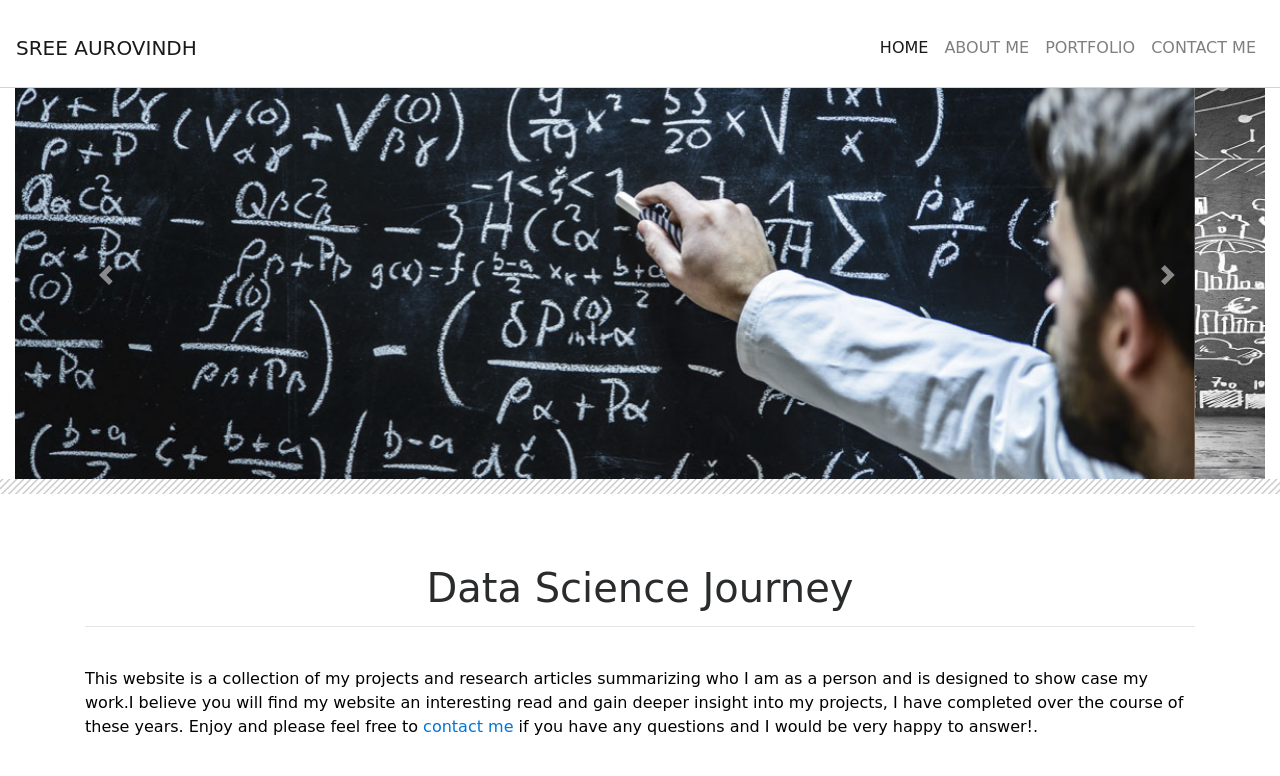
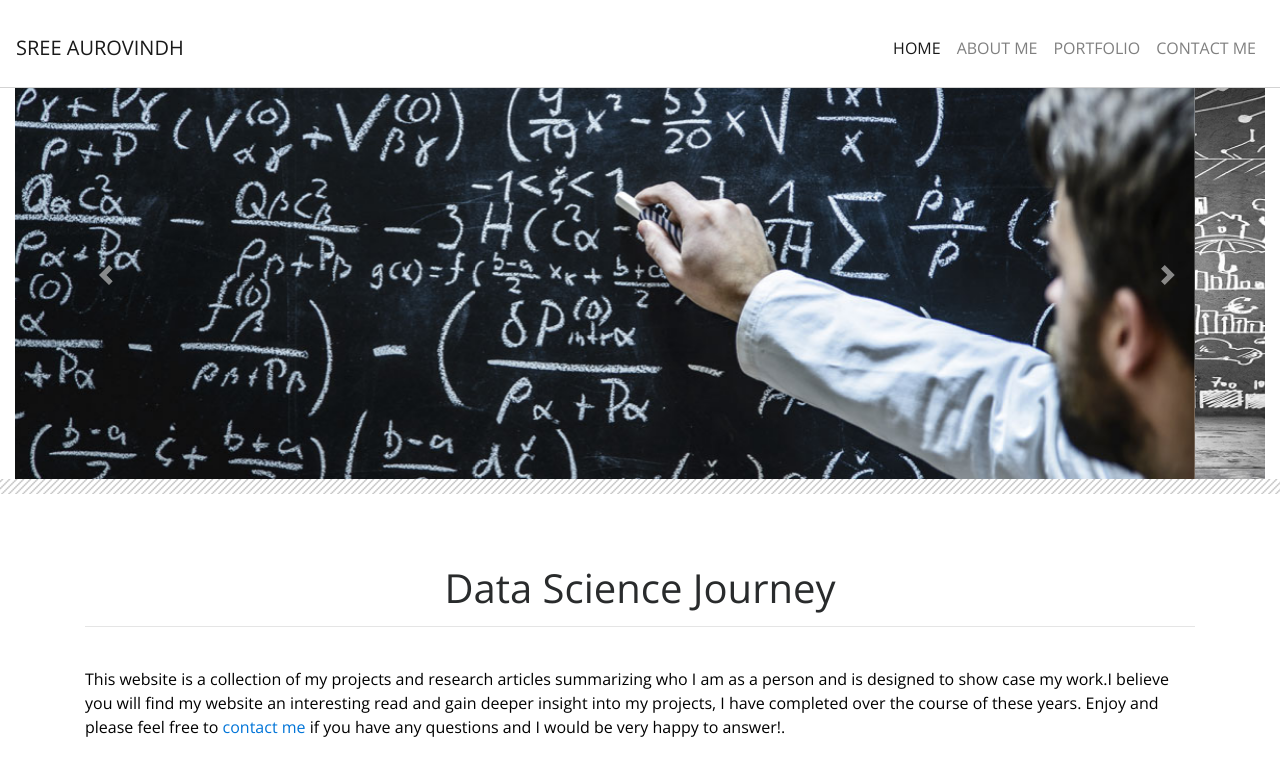
Before and after one commit to sreeaurovindh/sreeaurovindh.github.io, a website: page index.html in a window 1280 px wide. Shown: the top 776 px of the page. Drawn offline with nearby package versions, Linux system fonts and the light colour scheme; a script that the page names is missing.

Commit message:
Fixing Cursive Issues

```diff
--- a/css/main.css
+++ b/css/main.css
@@ -3,7 +3,7 @@
 /*GLOBAL*/
 body {
   padding-top: 70px;
-  font-family: cursive,'Open Sans', sans-serif;
+  font-family: 'Open Sans', sans-serif;
 }
 .heading {
   font-family: 'Merriweather', serif;
```
